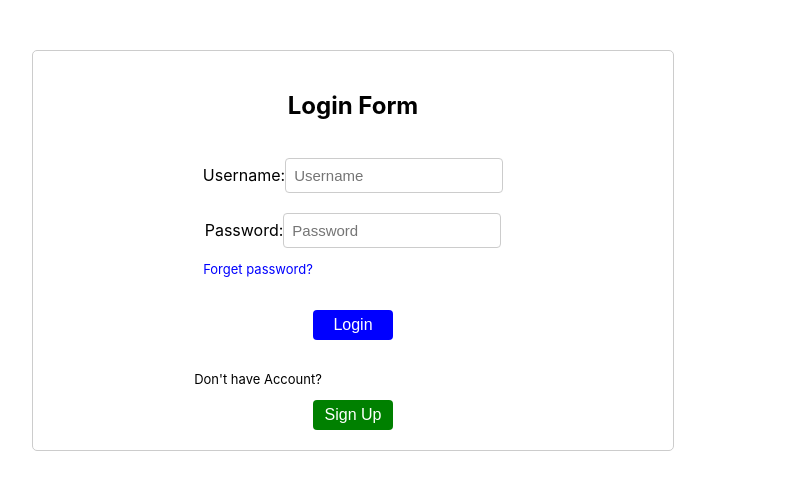
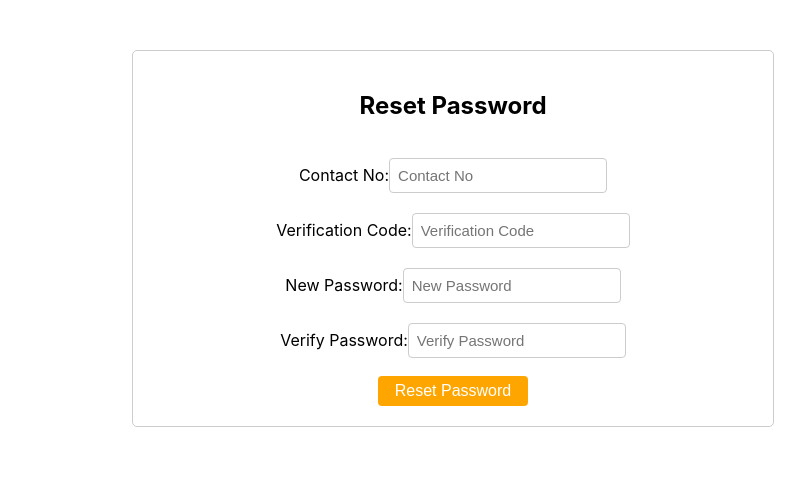
Before and after one commit to shree404/Daan-Griha-Frontend, a React (Create React App) app: page /signup in a window 1280 px wide. Shown: the top 490 px of the page, without its empty margins (293-1098 px from the left). Built offline with nearby package versions, Linux system fonts and the light colour scheme.

Commit message:
Forget Password added

```diff
--- a/src/App.js
+++ b/src/App.js
@@ -3,7 +3,8 @@ import React from "react";
 import { BrowserRouter as Router, Routes, Route, Link } from "react-router-dom";
 import Home from "./components/Home";
 import SignUp from "./components/SignUp";
-import Login from "./components/Login"
+import Login from "./components/Login";
+import Forget_Password from "./components/Forget-Password";
 
 function App() {
   return (
@@ -16,7 +17,7 @@ function App() {
     //   </div>
     // </Router>
     <div>
-     <Login/>
+     <Forget_Password/>
     </div>
   );
 }
--- /dev/null
+++ b/src/components/Forget-Password.css
@@ -0,0 +1,34 @@
+.Forget-Password-Container {
+    margin-top: 50px;
+    margin-left: 425px;
+    width: 600px;
+    padding: 20px;
+    border: 1px solid #ccc;
+    border-radius: 5px;
+    text-align: center;
+  }
+  .reset-button {
+    align-self: center;
+    font-size: 16px;
+    cursor: pointer;
+    border: none;
+    border-radius: 4px;
+    background-color: orange;
+    color: white;
+    transition: background-color 0.3s ease-in-out;
+    width: 150px;
+    height: 30px;
+  }
+  .reset-input {
+    width: 200px;
+    padding: 8px;
+    font-size: 15px;
+    border: 1px solid #ccc;
+    border-radius: 4px;
+  }
+  form {
+    display: flex;
+    flex-direction: column;
+    gap: 20px;
+    padding: 18px;
+  }
--- /dev/null
+++ b/src/components/Forget-Password.js
@@ -0,0 +1,97 @@
+import React, { useState } from "react";
+import "./Forget-Password.css";
+function Forget_Password() {
+  const [formData, setFormData] = useState({
+    phoneno: "",
+    otp: "",
+    newpassword: "",
+    verifypassword: "",
+  });
+  const handleInputChange = (event) => {
+    const { name, value } = event.target;
+    setFormData({
+      ...formData,
+      [name]: value,
+    });
+  };
+
+  const handleSubmit = (event) => {
+    event.preventDefault();
+    console.log("Form submitted:", formData);
+  };
+  return (
+    <div className="Forget-Password-Container">
+      <h2>Reset Password</h2>
+      <form
+        action="submit"
+        className="Form-Forget-Password"
+        onSubmit={handleSubmit}
+      >
+        <div>
+          <label htmlFor="phoneno" className="reset-label">
+            {" "}
+            Contact No:
+            <input
+              type="tel"
+              name="phoneno"
+              id="phoneno"
+              placeholder="Contact No"
+              className="reset-input"
+              value={formData.phoneno}
+              onChange={handleInputChange}
+            />
+          </label>
+        </div>
+        <div>
+          <label htmlFor="otp" className="reset-label">
+            {" "}
+            Verification Code:
+            <input
+              type="tel"
+              name="otp"
+              id="otp"
+              className="reset-input"
+              placeholder="Verification Code"
+              value={formData.otp}
+              onChange={handleInputChange}
+            />
+          </label>
+        </div>
+
+        <div>
+          <label htmlFor="New-password" className="reset-label">
+            {" "}
+            New Password:
+            <input
+              type="password"
+              name="newpassword"
+              id="newpassword"
+              className="reset-input"
+              placeholder="New Password"
+              formMethod="post"
+              value={formData.newpassword}
+              onChange={handleInputChange}
+            />
+          </label>
+        </div>
+        <div>
+          <label htmlFor="verifypassword" className="reset-label">
+            {" "}
+            Verify Password:
+            <input
+              type="password"
+              name="verifypassword"
+              id="verifypassword"
+              className="reset-input"
+              placeholder="Verify Password"
+              value={formData.verifypassword}
+              onChange={handleInputChange}
+            />
+          </label>
+        </div>
+      </form>
+      <button className="reset-button"> Reset Password</button>
+    </div>
+  );
+}
+export default Forget_Password;
--- a/src/components/Login.css
+++ b/src/components/Login.css
@@ -50,5 +50,6 @@
 }
 .newacc{
   display: column;
+  margin-left: 17px;
 
 }
--- a/src/components/Login.js
+++ b/src/components/Login.js
@@ -50,11 +50,12 @@ function Login() {
                 onChange={handleInputChange}
             />
           </label>
-          <div className="forget-password">
+
+        </div>
+        <button className="login-button"> Login</button>
+        <div className="forget-password">
           <p>Forget password?</p>
           </div>
-        </div>
-        <button className="login-button"> Login</button>
       </form>
       <div className="newacc">
         <p className="donthaveacc">Don't have Account?</p>
```
Also changed, not shown: src/components/Who-We-Are.js (added, +10 -0 lines), src/components/About.css (deleted), src/components/About.js (deleted), src/components/Who-We-Are.css (added).
